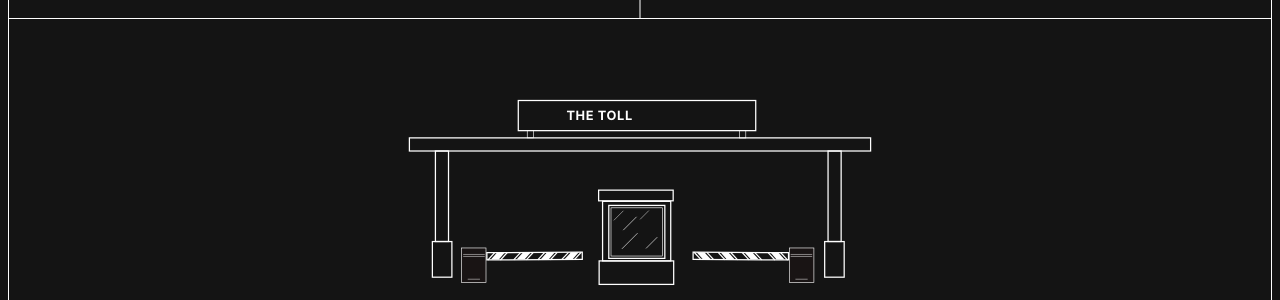
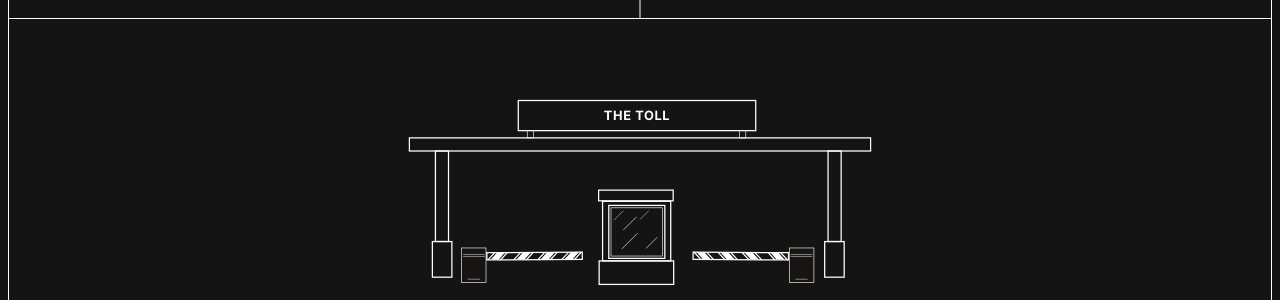
Before and after one commit to laindoe/ten-grand, a Jekyll site: the page built from index.html, in a window 1280 px wide and 900 px high, scrolled down 2245 px. Shown: the part 150-450 px from the top of the window. Built offline with Jekyll 4.4.1, drawn with Linux system fonts in a browser that asks for light colours.

Commit message:
Fix THE TOLL label centering after the SVG viewBox crop (#116)
The label's left/right position was computed as a fraction of the
SVG's old viewBox width. Cropping that viewBox in the previous commit
shifted the coordinate mapping without updating this, so the label
drifted off-center. Recomputed against the current viewBox.


Claude-Session: https://claude.ai/code/session_017ynTvtGuh3qPdfkvciNjhT

Co-authored-by: Claude <noreply@anthropic.com>

```diff
--- a/css/style.css
+++ b/css/style.css
@@ -543,11 +543,12 @@ a {
 
 /* Positioned to match the empty sign rect drawn at the top of
    toll-gate.svg (its x/y/width/height as fractions of the SVG's own
-   viewBox), so the label sits centered inside that rectangle. */
+   *current* viewBox — recompute these if that viewBox changes), so
+   the label sits centered inside that rectangle. */
 .dilemma__toll-label {
   position: absolute;
-  left: 24.45%;
-  right: 41.27%;
+  left: 24.64%;
+  right: 25.89%;
   top: 13.61%;
   bottom: 76.51%;
   display: flex;
```
